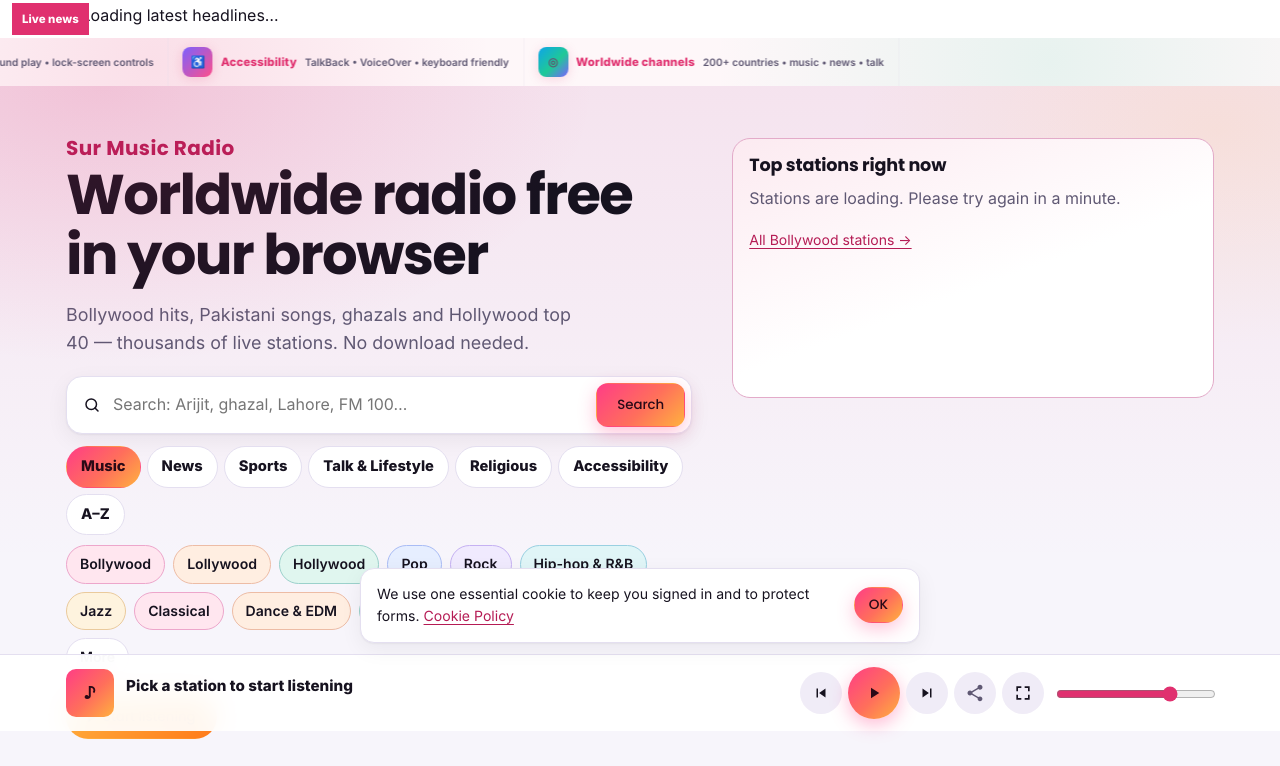
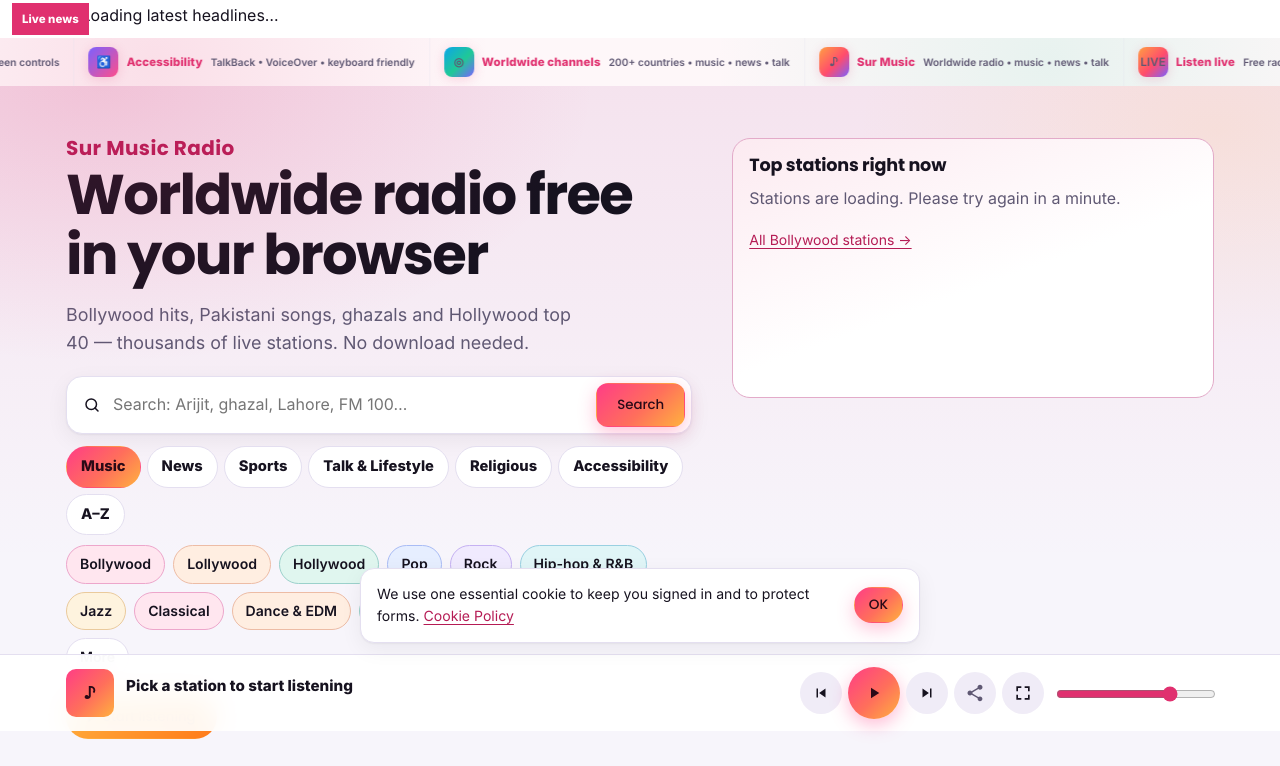
Before and after one commit to mousainternational/surmusic, a Flask app: page / in a window 1280 px wide. Shown: the part 69-835 px from the top of the page. Run offline with Flask 3, Linux system fonts and the light colour scheme; data comes from the database, SQL or seed files in the repository; data that the repository does not hold is empty; parts of the project's set-up code (start-up, migrations or seed data) failed here and were passed over; some libraries are stand-ins or nearby versions.

Commit message:
Brand the moving homepage promo ribbon

```diff
--- a/app/templates/home.html
+++ b/app/templates/home.html
@@ -18,11 +18,8 @@
         <strong>{{ st.name }}</strong><span>Popular channel · {{ st.country or 'Worldwide' }}</span>
       </a>
       {% endfor %}
-      {% if trending %}
-      {% for r in trending[:8] %}
-      <a class="home-promo-item" href="{{ r.href }}"><span class="home-promo-art trend" aria-hidden="true">↗</span><strong>{{ r.term }}</strong><span>{% if r.action %}{{ r.action }}{% else %}Trending now{% endif %}</span></a>
-      {% endfor %}
-      {% endif %}
+      <a class="home-promo-item" href="{{ url_for('public.home') }}"><span class="home-promo-art trend" aria-hidden="true">♪</span><strong>Sur Music</strong><span>Worldwide radio • music • news • talk</span></a>
+      <a class="home-promo-item" href="/radio-stations"><span class="home-promo-art trend" aria-hidden="true">LIVE</span><strong>Listen live</strong><span>Free radio in your browser</span></a>
     </div>
     <div class="home-promo-set" aria-hidden="true">
       <a class="home-promo-item" href="{{ url_for('public.download_page') }}" tabindex="-1"><span class="home-promo-art app" aria-hidden="true">▶</span><strong>Get the app</strong><span>Background play • lock-screen controls</span></a>
@@ -31,11 +28,8 @@
       {% for st in stations[:5] %}
       <a class="home-promo-item station-promo" href="{{ station_href(st) }}" tabindex="-1"><span class="home-promo-thumb" aria-hidden="true">{% if st.favicon %}<img src="{{ st.favicon }}" alt="" loading="lazy" width="30" height="30" referrerpolicy="no-referrer">{% else %}<span>{{ (st.name or '?')[:1] | upper }}</span>{% endif %}</span><strong>{{ st.name }}</strong><span>Popular channel · {{ st.country or 'Worldwide' }}</span></a>
       {% endfor %}
-      {% if trending %}
-      {% for r in trending[:8] %}
-      <a class="home-promo-item" href="{{ r.href }}" tabindex="-1"><span class="home-promo-art trend" aria-hidden="true">↗</span><strong>{{ r.term }}</strong><span>{% if r.action %}{{ r.action }}{% else %}Trending now{% endif %}</span></a>
-      {% endfor %}
-      {% endif %}
+      <a class="home-promo-item" href="{{ url_for('public.home') }}"><span class="home-promo-art trend" aria-hidden="true">♪</span><strong>Sur Music</strong><span>Worldwide radio • music • news • talk</span></a>
+      <a class="home-promo-item" href="/radio-stations"><span class="home-promo-art trend" aria-hidden="true">LIVE</span><strong>Listen live</strong><span>Free radio in your browser</span></a>
     </div>
   </div>
 </section>
```
